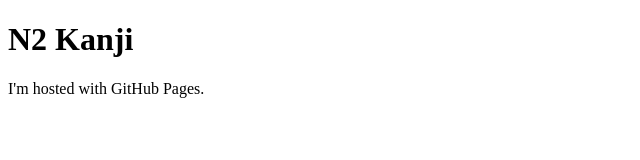
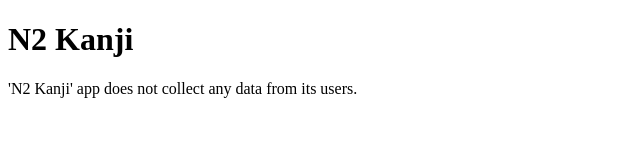
Before and after one commit to sKogiku/sKogiku.github.io, a plain HTML site: page index.html in a window 1280 px wide. Shown: the whole page, without its empty margins (0-640 px from the left). Drawn offline with Linux system fonts and the light colour scheme.

Commit message:
Update index.html
Stated that N2 Kanji application doesn't collect any user data.

```diff
--- a/index.html
+++ b/index.html
@@ -3,6 +3,6 @@
 <html>
 <body>
 <h1>N2 Kanji</h1>
-<p>I'm hosted with GitHub Pages.</p>
+<p>'N2 Kanji' app does not collect any data from its users.</p>
 </body>
 </html>
```
